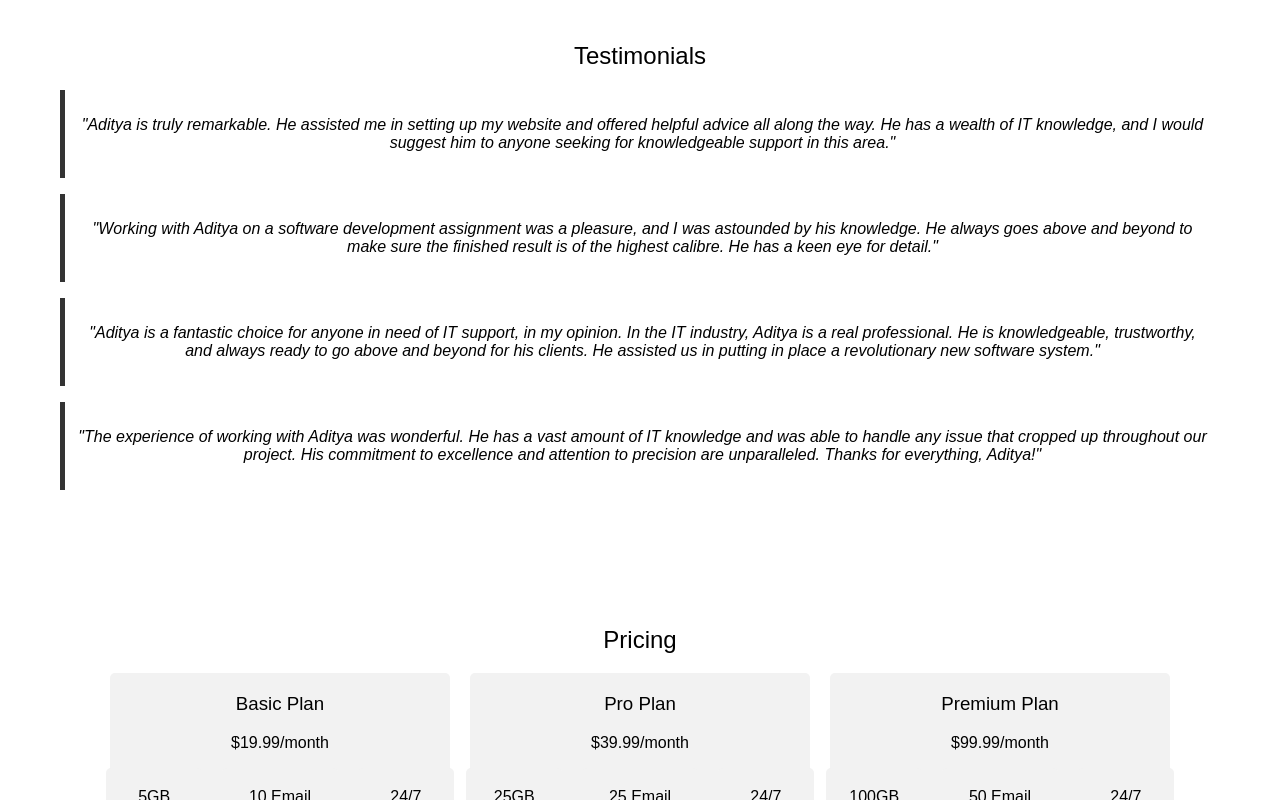
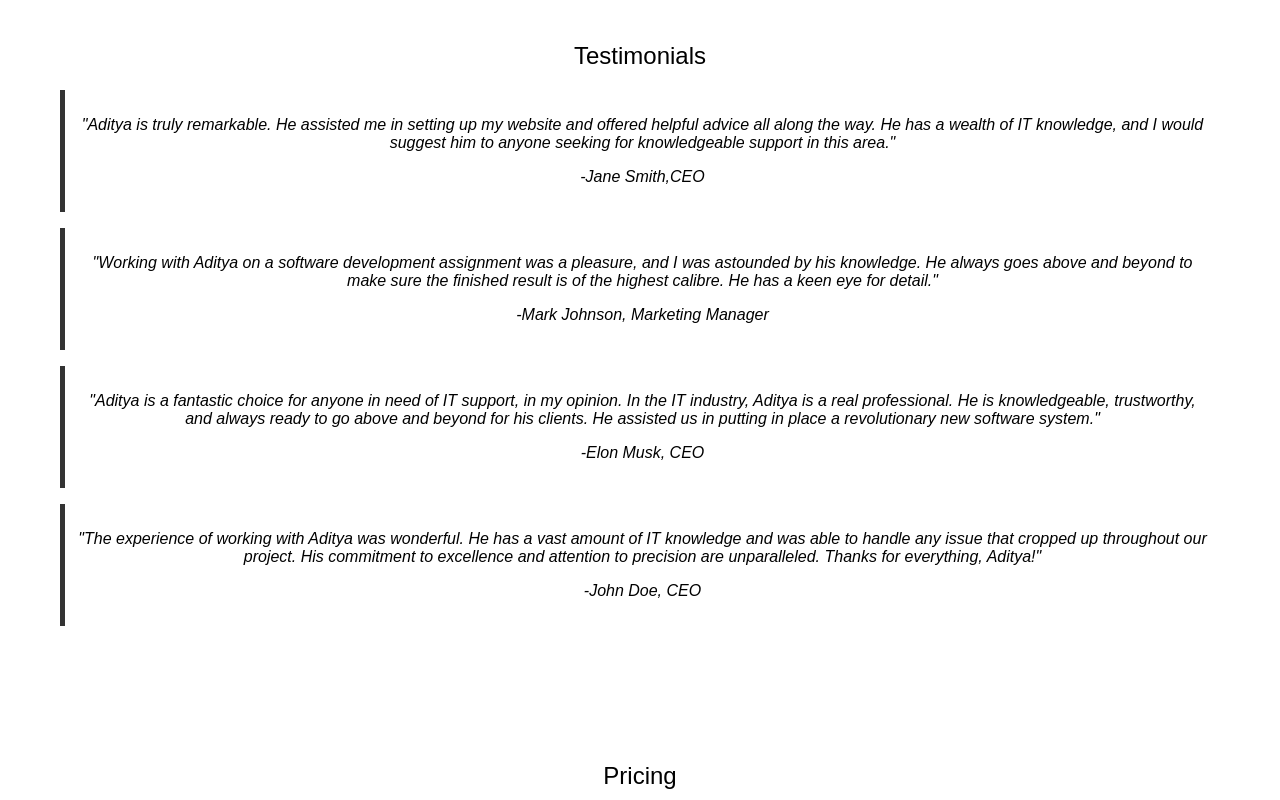
Before and after one commit to AdityaB420/AccioPortfolioAssignmentF1, a plain HTML site: page index.html in a window 1280 px wide. Shown: the part 483-1283 px from the top of the page. Drawn offline with Linux system fonts and the light colour scheme.

Commit message:
Second Commit

```diff
--- a/index.html
+++ b/index.html
@@ -32,16 +32,20 @@
         <h2>Testimonials</h2>
         <blockquote>
         <p>"Aditya is truly remarkable. He assisted me in setting up my website and offered helpful advice all along the way. He has a wealth of IT knowledge, and I would suggest him to anyone seeking for knowledgeable support in this area."</p>
+        <p>-Jane Smith,CEO</p>
         </blockquote>
         <blockquote>
         <p>"Working with Aditya on a software development assignment was a pleasure, and I was astounded by his knowledge. He always goes above and beyond to make sure the finished result is of the highest calibre. He has a keen eye for detail."</p>
-        </blockquote>
+        <p>-Mark Johnson, Marketing Manager</p>
+      </blockquote>
         <blockquote>
         <p>"Aditya is a fantastic choice for anyone in need of IT support, in my opinion. In the IT industry, Aditya is a real professional. He is knowledgeable, trustworthy, and always ready to go above and beyond for his clients. He assisted us in putting in place a revolutionary new software system."</p>
-        </blockquote>
+        <p>-Elon Musk, CEO</p>
+      </blockquote>
         <blockquote>
         <p>"The experience of working with Aditya was wonderful. He has a vast amount of IT knowledge and was able to handle any issue that cropped up throughout our project. His commitment to excellence and attention to precision are unparalleled. Thanks for everything, Aditya!"</p>
-        </blockquote>
+        <p>-John Doe, CEO</p>
+      </blockquote>
     </section>
     <section id="pricing">
         <h2>Pricing</h2>
```
